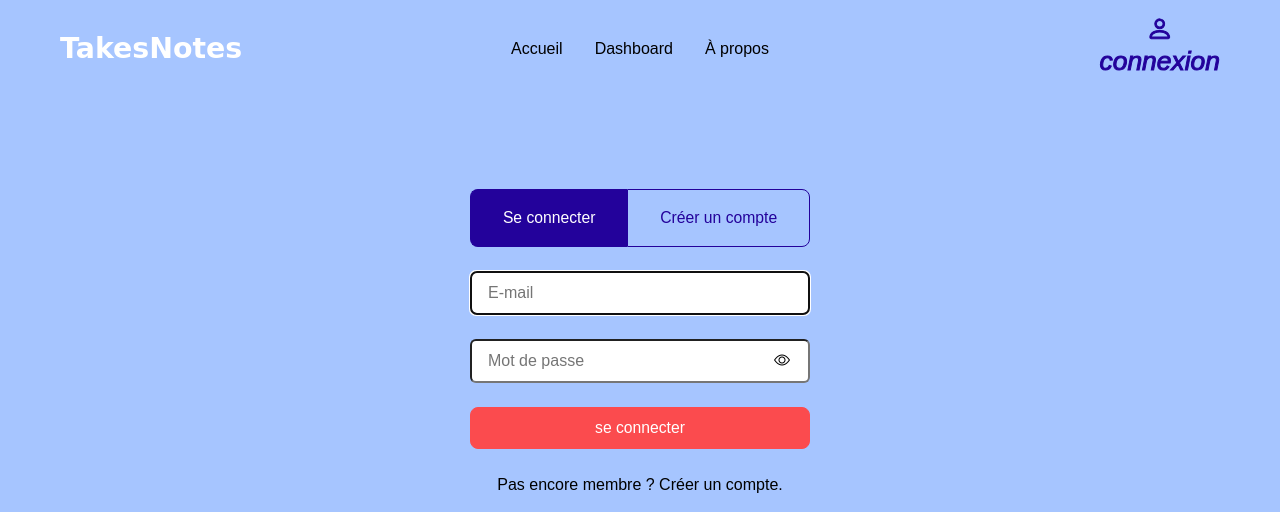
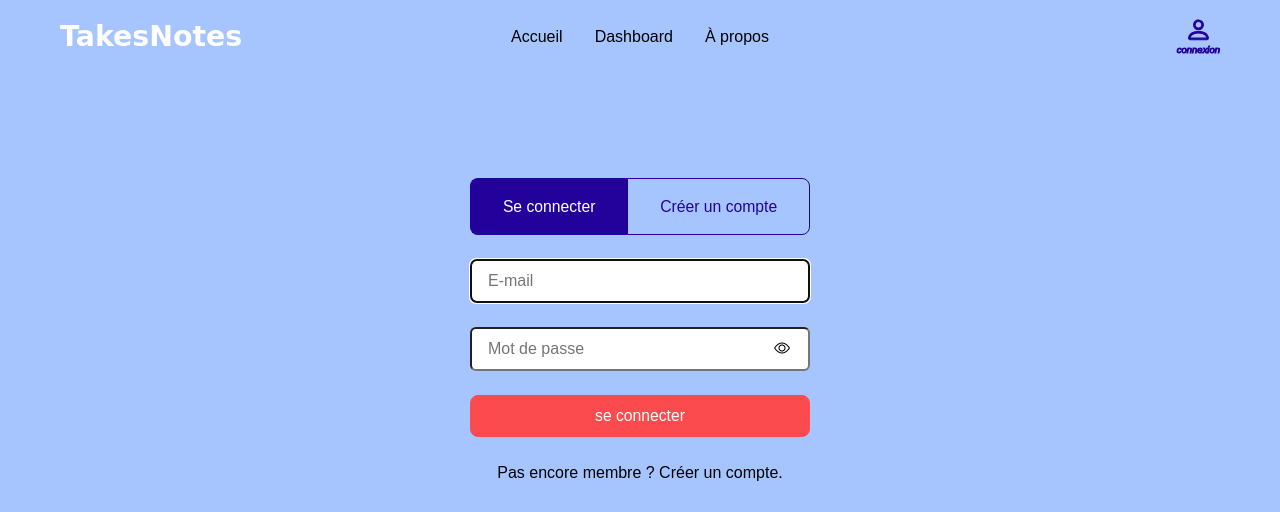
Before and after one commit to Joeybervin/TakeNotes, a Node server app: page /connexion/ in a window 1280 px wide. Shown: the top 512 px of the page. Run offline with Node 20, Linux system fonts and the light colour scheme; some libraries are stand-ins or nearby versions; some web fonts are replaced.

Commit message:
page about

```diff
--- a/public/styleSheets/style.css
+++ b/public/styleSheets/style.css
@@ -155,23 +155,26 @@ nav .logo {
     font-family: 'Unbounded', cursive;
     color : #FFFFFF;
 }
-nav .bi-list  {
-    font-size: clamp(1.688rem, 0.446vw + 1.598rem, 2rem);
-    -webkit-text-stroke: 1.3px;
-    color: #000000;
+nav img {
+    max-width: 30px;
+    max-height: 30px;
 }
-nav img + p {
+nav img + p, nav i > p {
     font-size: clamp(0.75rem, 0.6759rem + 0.3704vw, 1rem);
     color: var(--bs-primary-rgb);
 }
-nav img {
-    max-width: 30px;
-    max-height: 30px;
+nav i > p {
+    font-size: clamp(0.55rem, 0.3759rem + 0.2704vw, 0.65rem);
 }
 nav .bi-person  {
     font-size: clamp(1.375rem, 1.2824rem + 0.463vw, 1.6875rem);
     color: var(--bs-primary-rgb);
     -webkit-text-stroke: 1px;
+}
+nav .bi-list  {
+    font-size: clamp(1.688rem, 0.446vw + 1.598rem, 2rem);
+    -webkit-text-stroke: 1.3px;
+    color: #000000;
 }
 
 /* SIDEBAR NAVIGATION MENU */
```
Also changed, not shown: README.md, public/images/logo.svg (deleted), public/mock/desktop-design.png (added), public/mock/mobile-design.png (added).
